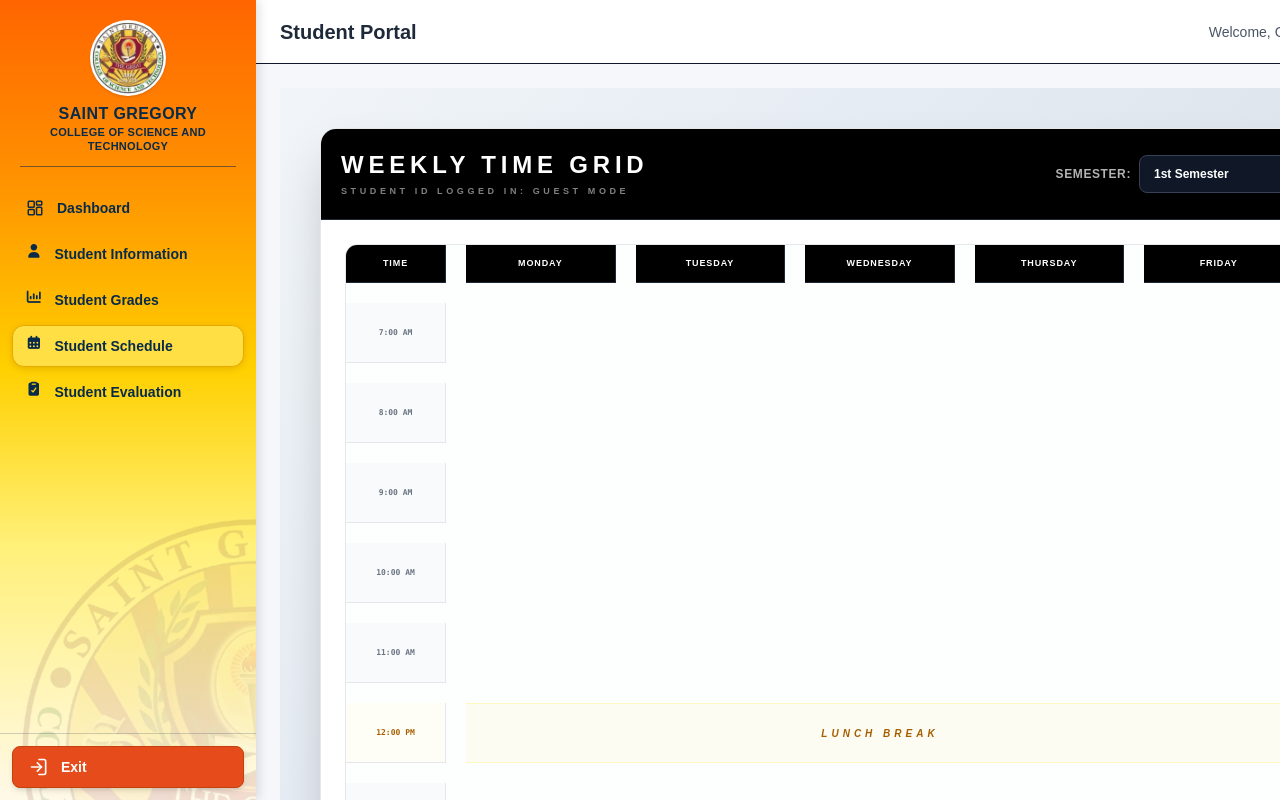
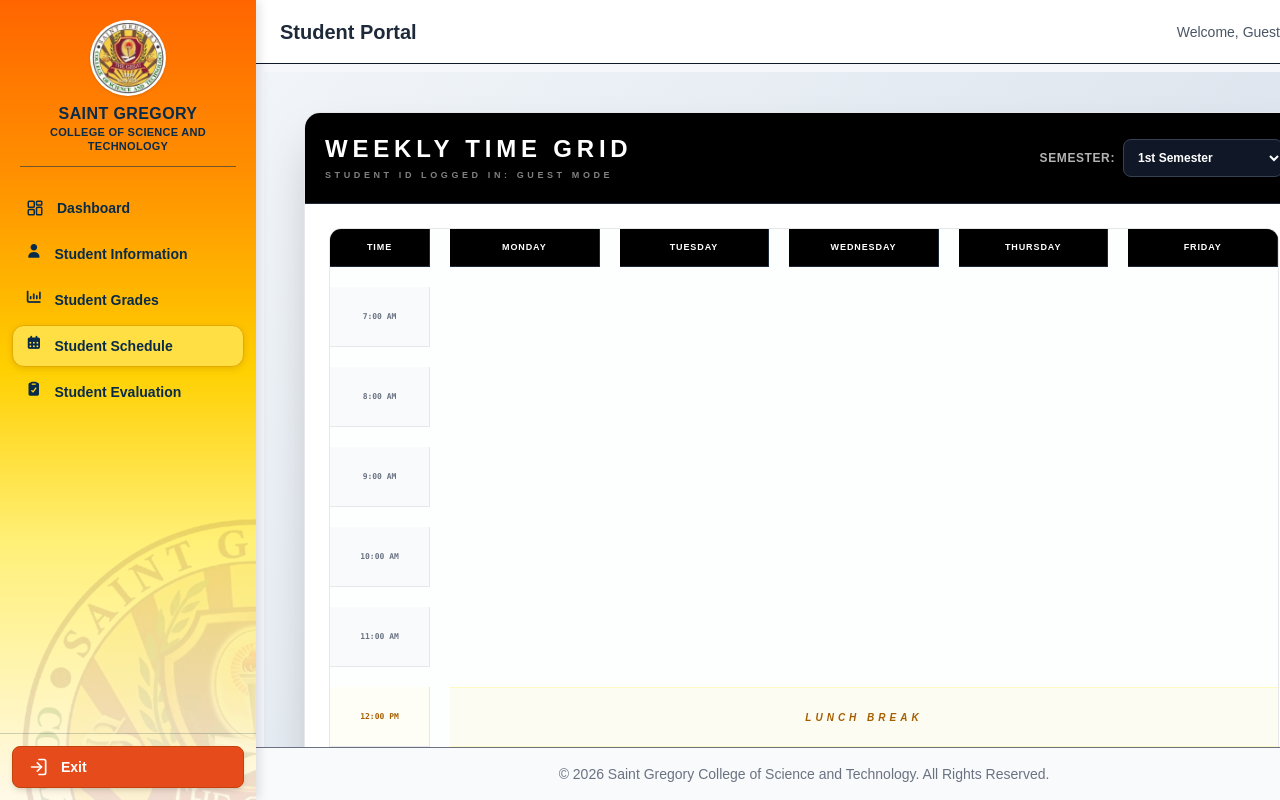
Before and after one commit to stgregdemo1-dotcom/Student_Portal, a Next.js app: page /portal/students/schedule in a window 1280 px wide. Shown: the top 800 px of the page. Built offline with nearby package versions, Linux system fonts and the light colour scheme.

Commit message:
Update clientlayout.tsx

```diff
--- a/app/portal/students/clientlayout.tsx
+++ b/app/portal/students/clientlayout.tsx
@@ -1,6 +1,7 @@
 "use client";
 
-import { useState } from "react";
+import { useEffect, useState } from "react";
+import { usePathname } from "next/navigation";
 import Header from "../../-components/aheader";
 import Footer from "../../-components/afooter";
 import Sidebar from "../../-components/Sidebar"; // or asidebar depending on portal
@@ -11,9 +12,22 @@ export default function ClientLayout({
   children: React.ReactNode;
 }) {
   const [isSidebarOpen, setIsSidebarOpen] = useState(false);
+  const pathname = usePathname();
+  const isFixedPage = pathname === "/portal/students/dashboard" || pathname === "/portal/students/schedule";
+
+  useEffect(() => {
+    if (!isSidebarOpen) return;
+
+    const previousOverflow = document.body.style.overflow;
+    document.body.style.overflow = "hidden";
+
+    return () => {
+      document.body.style.overflow = previousOverflow;
+    };
+  }, [isSidebarOpen]);
 
   return (
-    <div className="flex min-h-screen relative overflow-x-hidden">
+    <div className={`student-portal relative flex overflow-x-hidden ${isFixedPage ? "h-dvh overflow-hidden" : "min-h-screen"}`}>
       {/* Dark Mobile Backdrop Overlay */}
       {isSidebarOpen && (
         <div
@@ -29,12 +43,16 @@ export default function ClientLayout({
       />
 
       {/* Main Content Body */}
-      <div className="flex-1 ml-0 md:ml-64 flex flex-col min-h-screen w-full max-w-full">
+      <div className="ml-0 flex min-h-0 w-full max-w-full flex-1 flex-col md:ml-64">
         <Header onToggleSidebar={() => setIsSidebarOpen(!isSidebarOpen)} />
 
-        <main className="flex-1 p-4 md:p-6">{children}</main>
+        <main className={isFixedPage ? "min-h-0 flex-1 overflow-hidden p-1 sm:p-2" : "flex-1 p-4 md:p-6"}>
+          {children}
+        </main>
 
-        <Footer />
+        <div className="shrink-0">
+          <Footer />
+        </div>
       </div>
     </div>
   );
```
